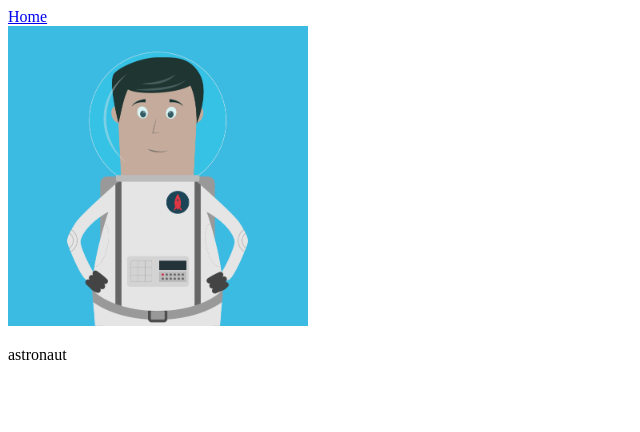
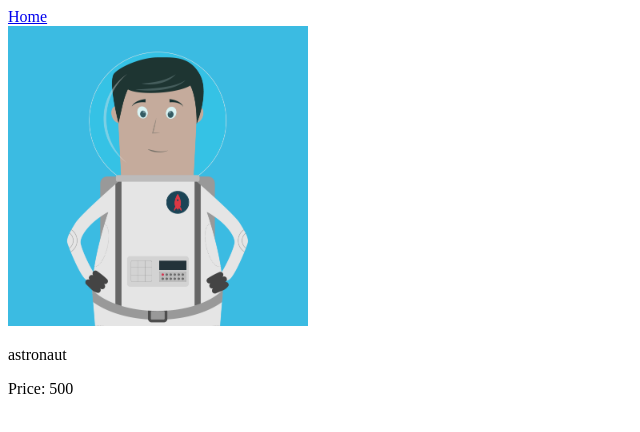
Before and after one commit to markusJsU21/poster-shop, a Vue app: page /SingleItem/1 in a window 1280 px wide. Shown: the top 432 px of the page, without its empty margins (0-640 px from the left). Built offline with nearby package versions, Linux system fonts and the light colour scheme.

Commit message:
Adds price tag to SingleItem.vue

```diff
--- a/src/views/SingleItem.vue
+++ b/src/views/SingleItem.vue
@@ -2,6 +2,8 @@
   <div class="div">
        <img :src="require('../assets/char-'+poster.id+'.png')" alt="poster image" width="300px">
       <p>{{poster.motif}}</p>
+      <p>Price: {{poster.price}}</p>
+
   </div>
 </template>
 
```
